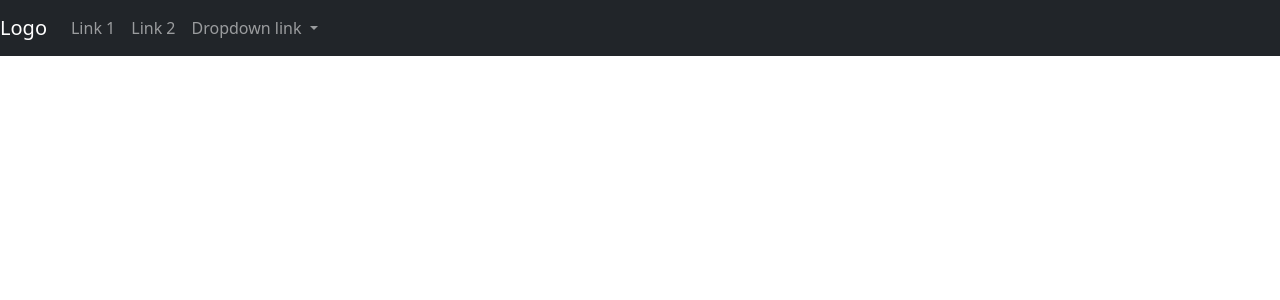
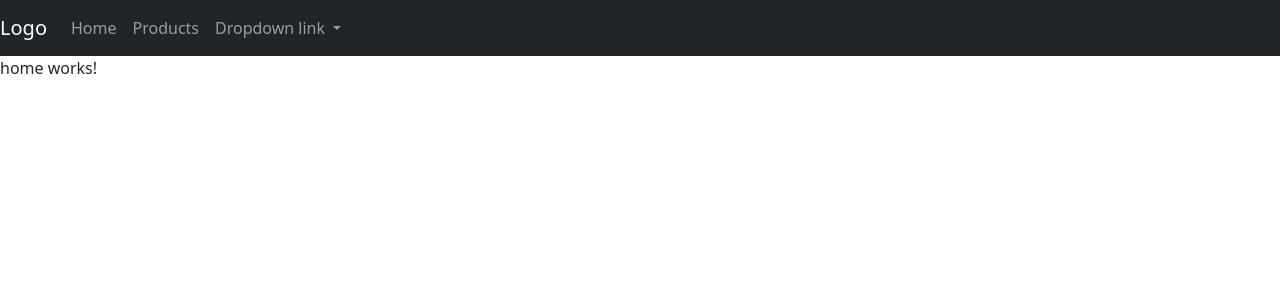
Before and after one commit to beinjamin/Angular_Json_Product, an Angular app: page / in a window 1280 px wide. Shown: the top 300 px of the page. Built offline with nearby package versions, Linux system fonts and the light colour scheme.

Commit message:
Gestion du lien product et home

```diff
--- a/src/app/app.component.html
+++ b/src/app/app.component.html
@@ -1 +1,2 @@
 <app-nav-bar></app-nav-bar>
+<router-outlet></router-outlet>
--- a/src/app/components/nav-bar/nav-bar.component.html
+++ b/src/app/components/nav-bar/nav-bar.component.html
@@ -5,10 +5,10 @@
   <!-- Links -->
   <ul class="navbar-nav">
     <li class="nav-item">
-      <a class="nav-link" href="#">Link 1</a>
+      <a class="nav-link" routerLink="/">Home</a>
     </li>
     <li class="nav-item">
-      <a class="nav-link" href="#">Link 2</a>
+      <a class="nav-link" routerLink="/products">Products</a>
     </li>
 
     <!-- Dropdown -->
```
